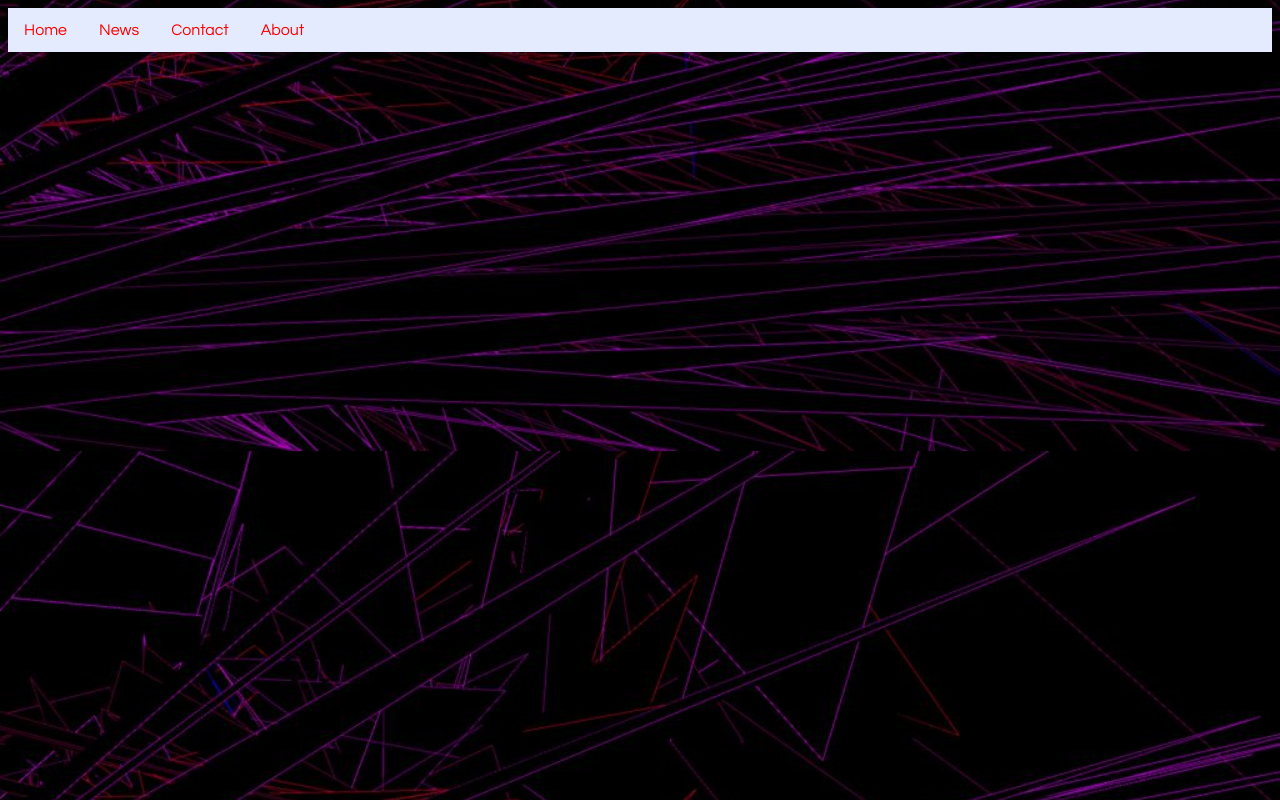
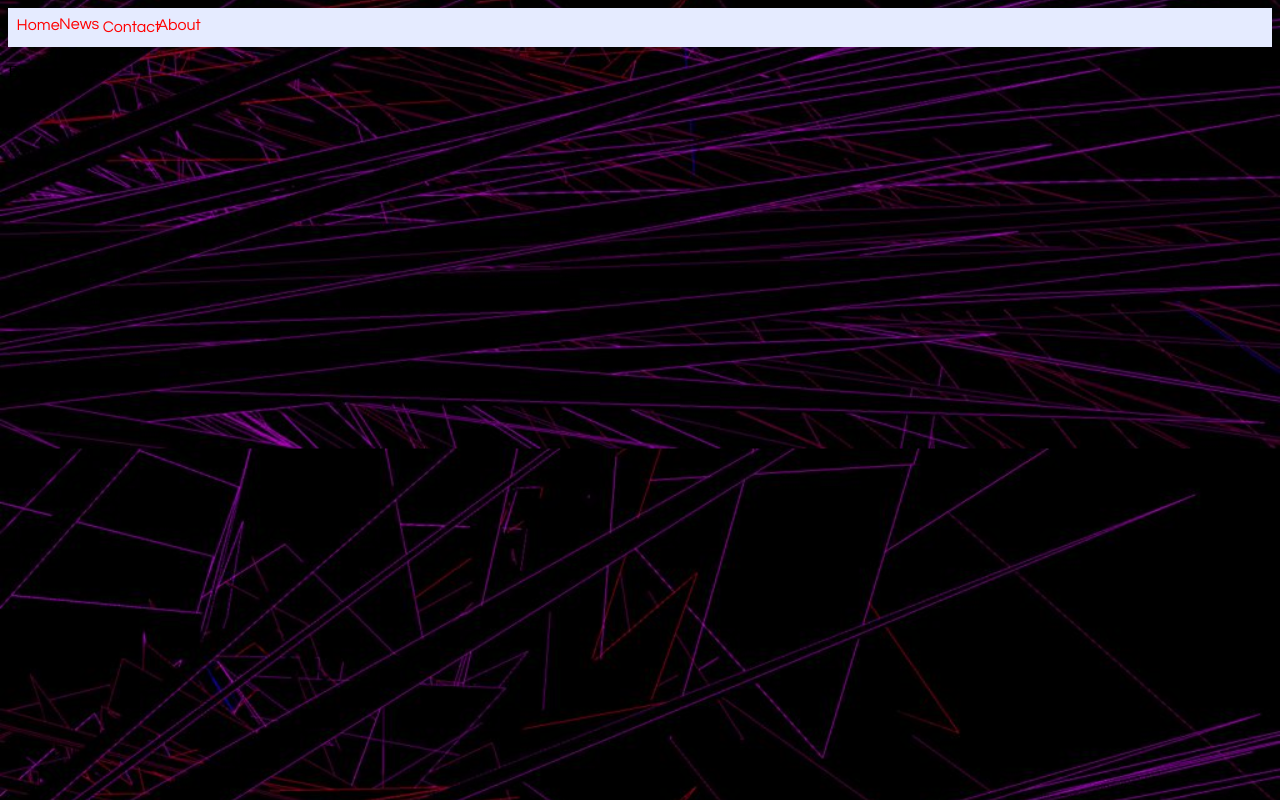
Before and after one commit to cpblack/mywebsite, a plain HTML site: page index.html in a window 1280 px wide. Drawn offline with Linux system fonts and the light colour scheme.

Commit message:
Update styles.css

```diff
--- a/styles.css
+++ b/styles.css
@@ -15,7 +15,7 @@
     display: block;
     color: red;
     text-align: center;
-    padding: 14px 16px;
+    padding: 20%;
     text-decoration: none;
 }
 .navbar ul li a:hover:not(.active) {
```
